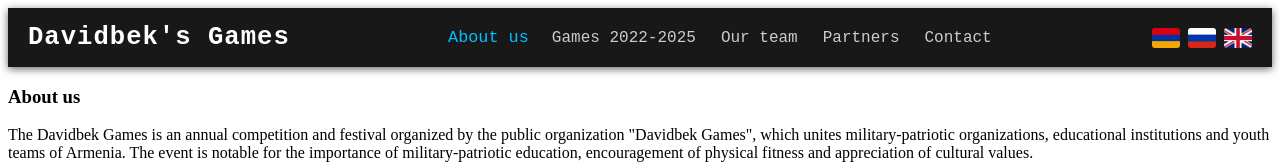
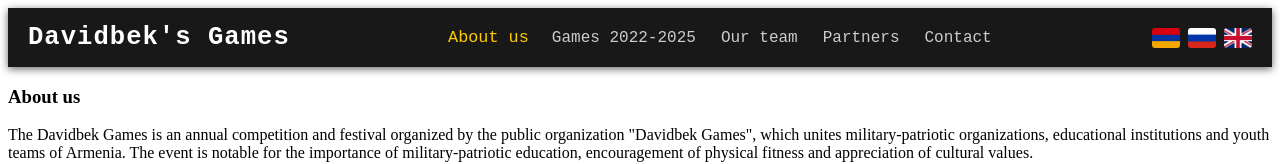
Before and after one commit to AlinaDukhonina/Davidbek-s-Games, a plain HTML site: page main.html in a window 1280 px wide. In both pictures the pointer is over the link "About us". Shown: the top 164 px of the page. Drawn offline with Linux system fonts and the light colour scheme; a web font is replaced by a local one.

Commit message:
Update style.css
2.1

```diff
--- a/style.css
+++ b/style.css
@@ -68,7 +68,7 @@ header {
 }
 
 .aHeader:hover {
-    color: #00bfff;
+    color: #ffcc00;
     transform: scale(1.05);
 }
 
```
